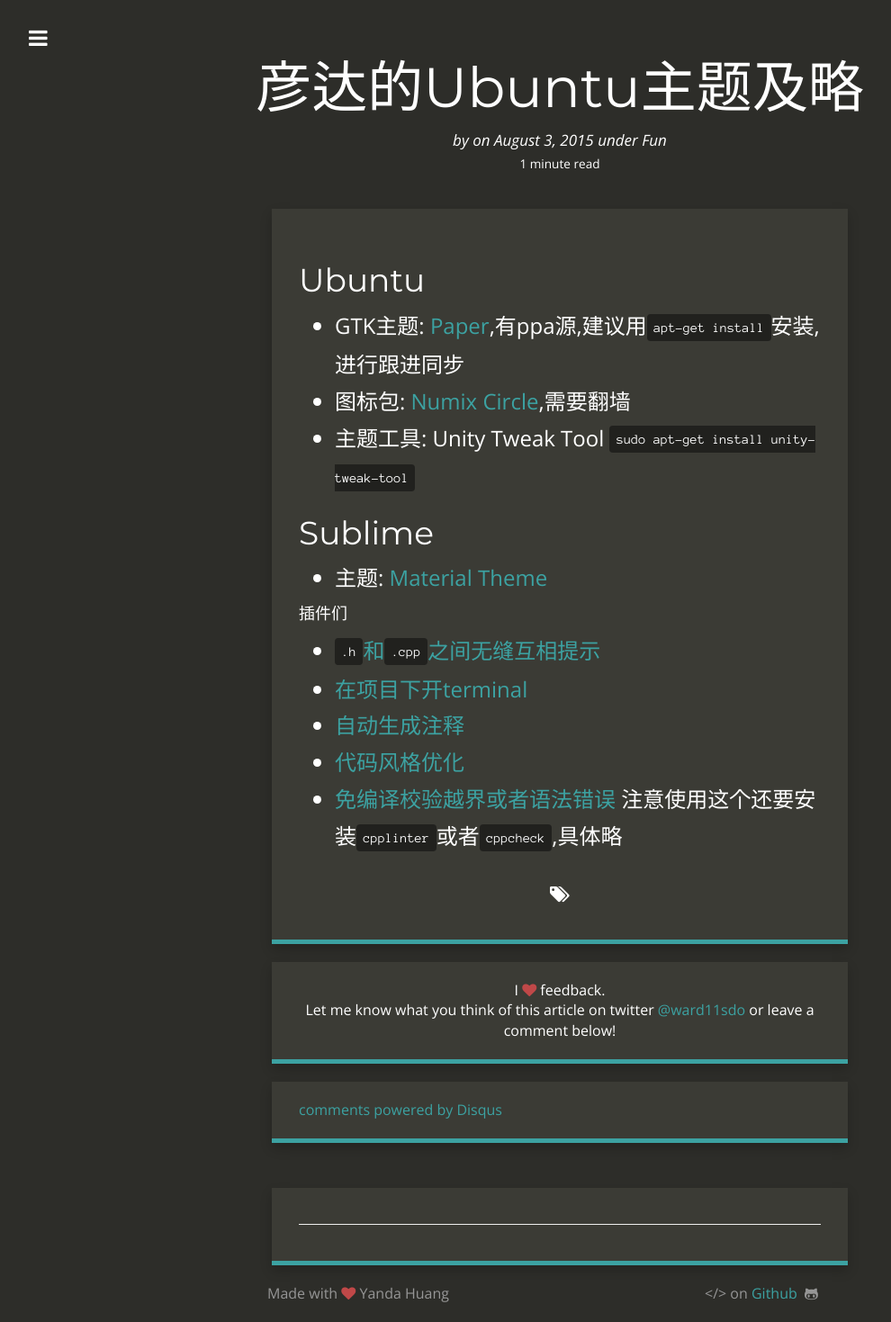
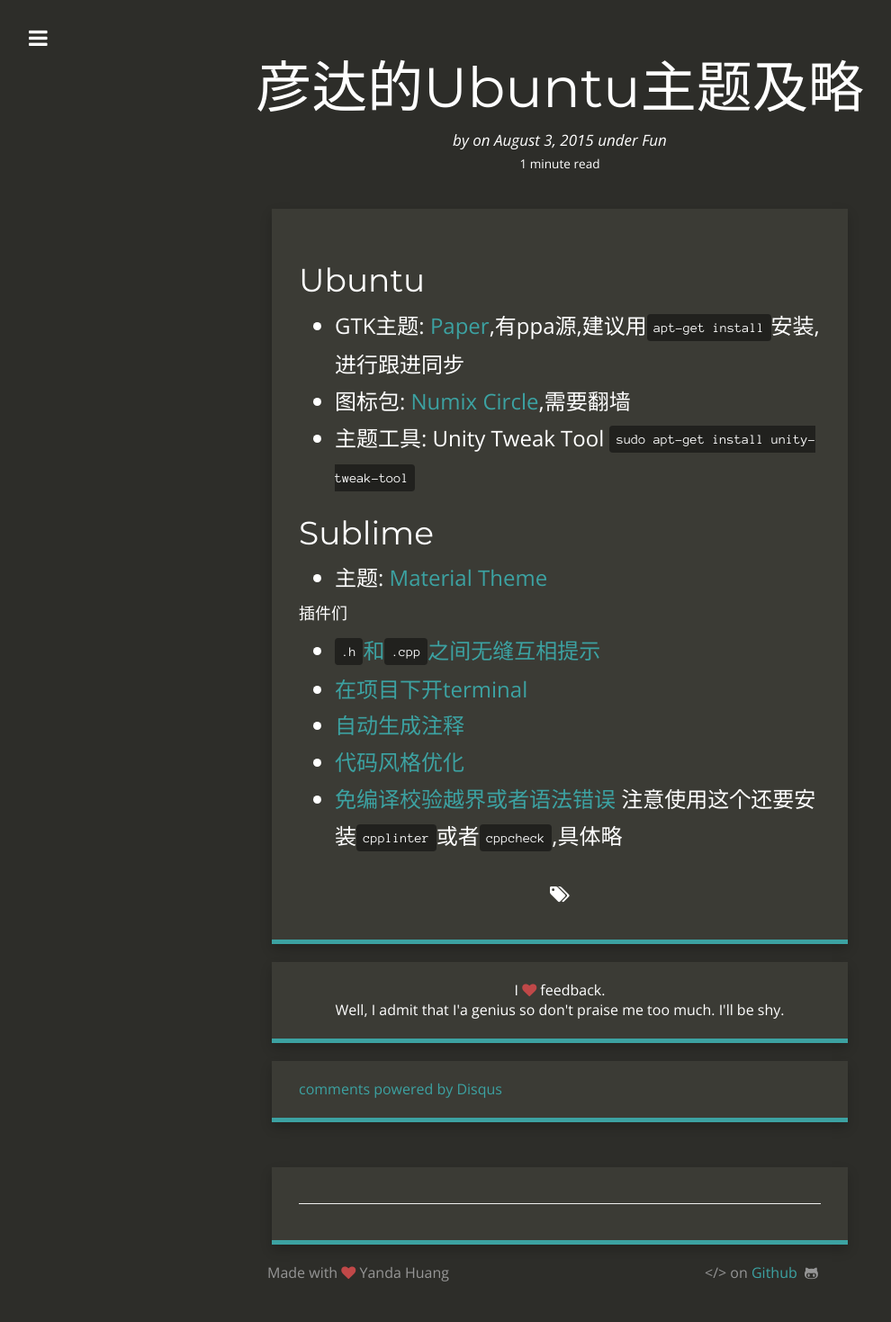
Before and after one commit to yodahuang/yodahuang.github.io, a Jekyll site: the page built from _posts/2015-08-3-Huang's Ubuntu decoration.markdown, in a window 1280 px wide. Shown: the whole page at 90% size, without its empty margins (18-1008 px from the left). Built offline with Jekyll 4.4.1, drawn with Linux system fonts in a browser that asks for light colours; nearby versions of some CDN libraries; Markdown is read by kramdown in place of the engine named in the settings; comment, search, counter and statistics services are not loaded; after the commit the page ends 1446 px from its top, so only the background shows below that.

Commit message:
Edited feedback

```diff
--- a/_layouts/post.html
+++ b/_layouts/post.html
@@ -71,7 +71,7 @@ layout: default
 
       <div class="content-panel feedback">
         I <i class="fa fa-heart"></i> feedback.<br />
-        Let me know what you think of this article on twitter <a href="http://www.twitter.com/{{ site.twitter_username }}">@{{ site.twitter_username }}</a> or leave a comment below!
+        Well, I admit that I'a genius so don't praise me too much. I'll be shy.
       </div>
 
       {% if site.disqus_account %}
```
